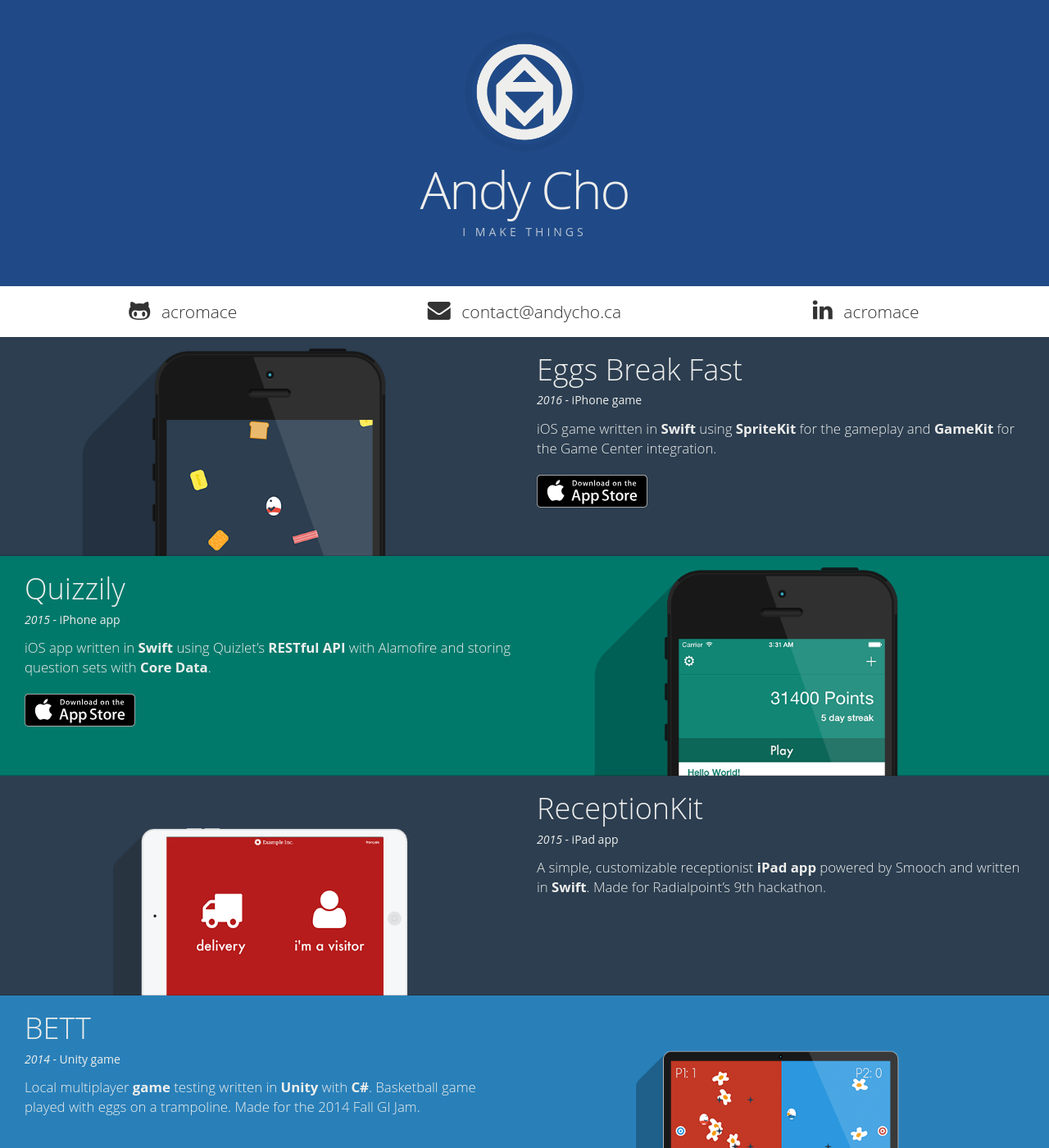
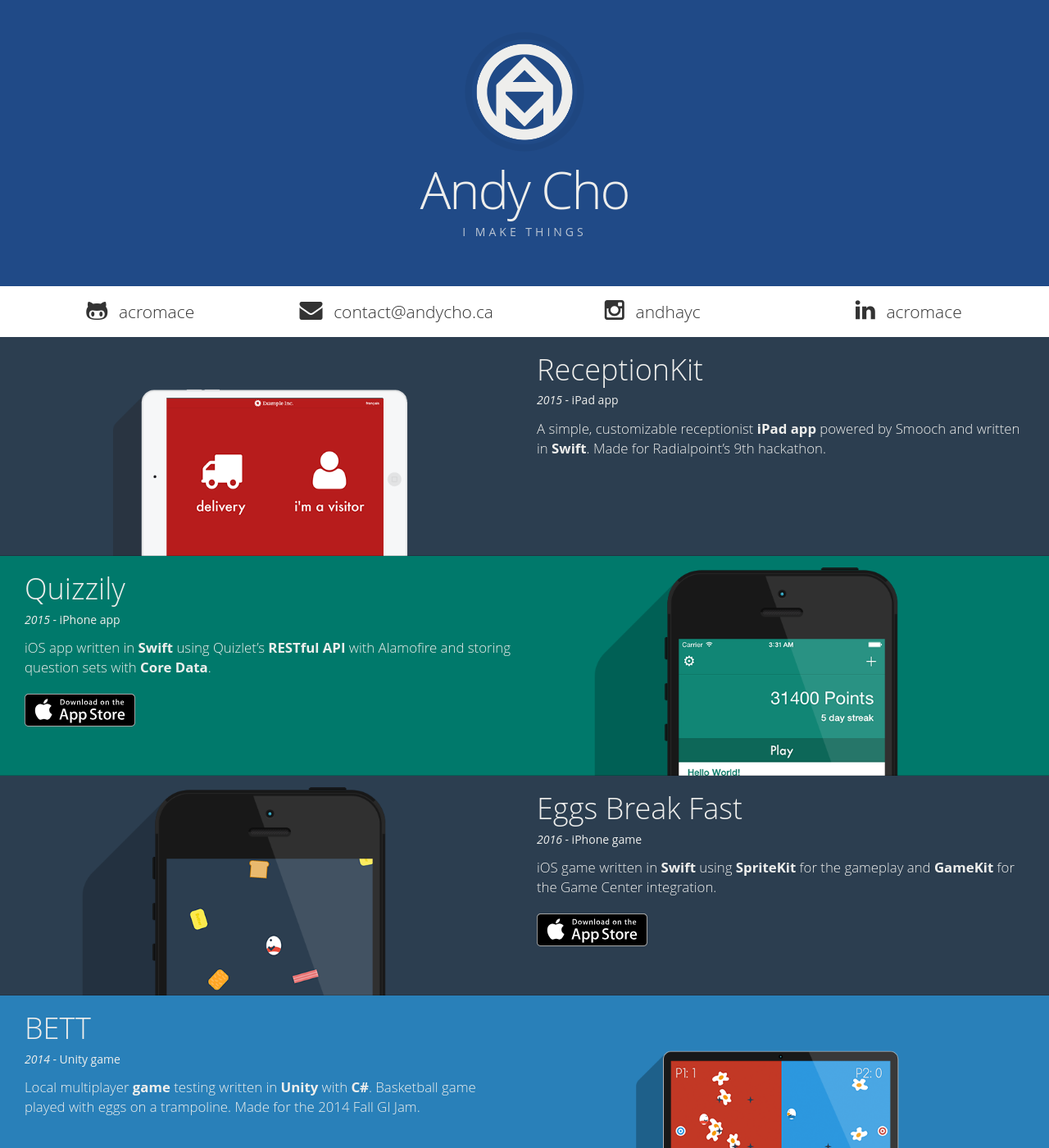
Before and after one commit to AcroMace/acromace.github.io, a Jekyll site: the page built from index.html, in a window 1280 px wide and 1400 px high. Shown: the whole window at 82% size. Built offline with Jekyll 4.4.1, drawn with Linux system fonts in a browser that asks for light colours.

Commit message:
Add Instagram

```diff
--- a/_includes/contact_bar.html
+++ b/_includes/contact_bar.html
@@ -1,20 +1,27 @@
 <div class="container contact">
-  <div class="col-sm-4">
-    <a href="http://github.com/acromace">
+  <div class="col-sm-3">
+    <a href="https://github.com/acromace">
       <div type="button" class="btn btn-default btn-contact">
         <i class="fa fa-github-alt fa-2x"></i> <p>acromace</p>
       </div>
     </a>
   </div>
-  <div class="col-sm-4">
+  <div class="col-sm-3">
     <a href="mailto:contact@andycho.ca">
       <div type="button" class="btn btn-default btn-contact">
         <i class="fa fa-envelope fa-2x"></i> <p>contact@andycho.ca</p>
       </div>
     </a>
   </div>
-  <div class="col-sm-4">
-    <a href="http://ca.linkedin.com/in/acromace/">
+  <div class="col-sm-3">
+    <a href="https://www.instagram.com/andhayc/">
+      <div type="button" class="btn btn-default btn-contact">
+        <i class="fa fa-instagram fa-2x"></i> <p>andhayc</p>
+      </div>
+    </a>
+  </div>
+  <div class="col-sm-3">
+    <a href="https://ca.linkedin.com/in/acromace/">
       <div type="button" class="btn btn-default btn-contact">
         <i class="fa fa-linkedin fa-2x"></i> <p>acromace</p>
       </div>
--- a/index.html
+++ b/index.html
@@ -6,11 +6,11 @@
 
 <div class="projects">
 
-{% include project_row.html project_id="eggs-break-fast" title="Eggs Break Fast" year="2016" description_brief="iPhone game" description_long="iOS game written in **Swift** using **SpriteKit** for the gameplay and **GameKit** for the Game Center integration." app_store_link="https://itunes.apple.com/WebObjects/MZStore.woa/wa/viewSoftware?id=1073317600" url="https://itunes.apple.com/WebObjects/MZStore.woa/wa/viewSoftware?id=1073317600" align="left" %}
+{% include project_row.html project_id="receptionkit" title="ReceptionKit" year="2015" description_brief="iPad app" description_long="A simple, customizable receptionist **iPad app** powered by Smooch and written in **Swift**. Made for Radialpoint's 9th hackathon." url="http://acromace.com/receptionkit/" align="left" %}
 
 {% include project_row.html project_id="quizzily" title="Quizzily" year="2015" description_brief="iPhone app" description_long="iOS app written in **Swift** using Quizlet's **RESTful API** with Alamofire and storing question sets with **Core Data**." app_store_link="https://itunes.apple.com/ca/app/quizzily/id982813634" url="http://acromace.com/quizzily/" align="right" %}
 
-{% include project_row.html project_id="receptionkit" title="ReceptionKit" year="2015" description_brief="iPad app" description_long="A simple, customizable receptionist **iPad app** powered by Smooch and written in **Swift**. Made for Radialpoint's 9th hackathon." url="http://acromace.com/receptionkit/" align="left" %}
+{% include project_row.html project_id="eggs-break-fast" title="Eggs Break Fast" year="2016" description_brief="iPhone game" description_long="iOS game written in **Swift** using **SpriteKit** for the gameplay and **GameKit** for the Game Center integration." app_store_link="https://itunes.apple.com/WebObjects/MZStore.woa/wa/viewSoftware?id=1073317600" url="https://itunes.apple.com/WebObjects/MZStore.woa/wa/viewSoftware?id=1073317600" align="left" %}
 
 {% include project_row.html project_id="bett" title="BETT" year="2014" description_brief="Unity game" description_long="Local multiplayer **game** testing written in **Unity** with **C#**. Basketball game played with eggs on a trampoline. Made for the 2014 Fall GI Jam." url="http://acromace.com/BETT/" align="right" %}
 
```
